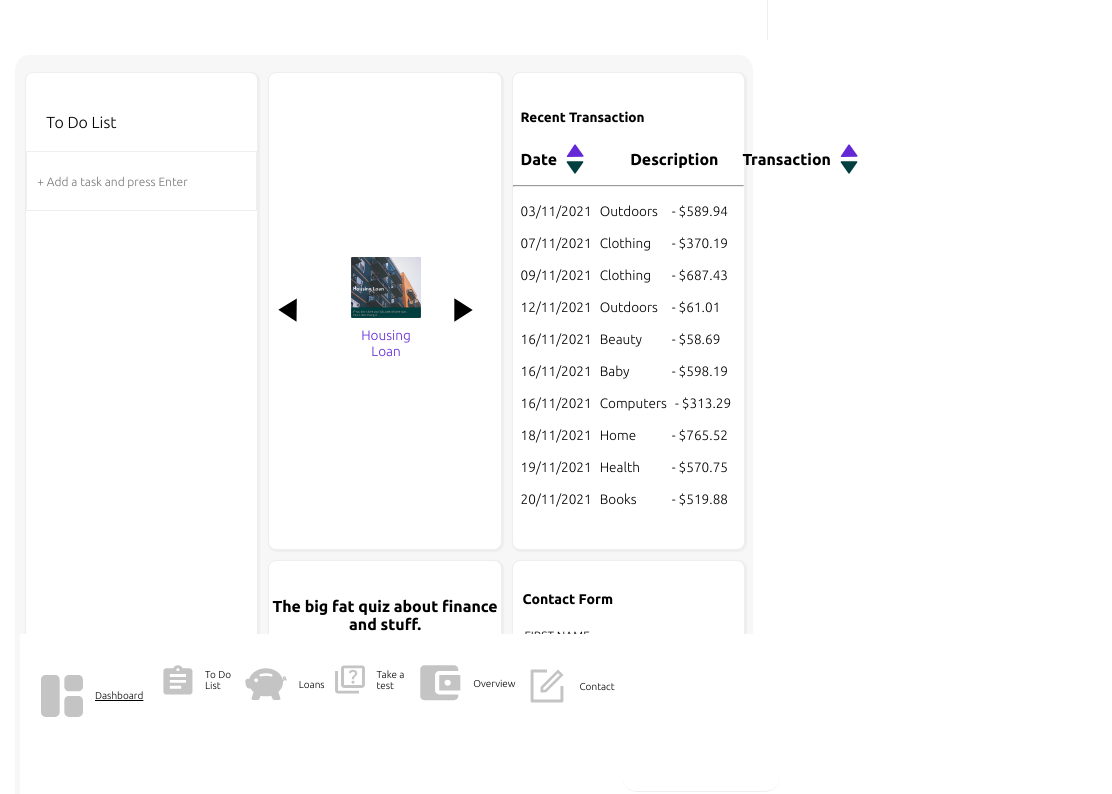
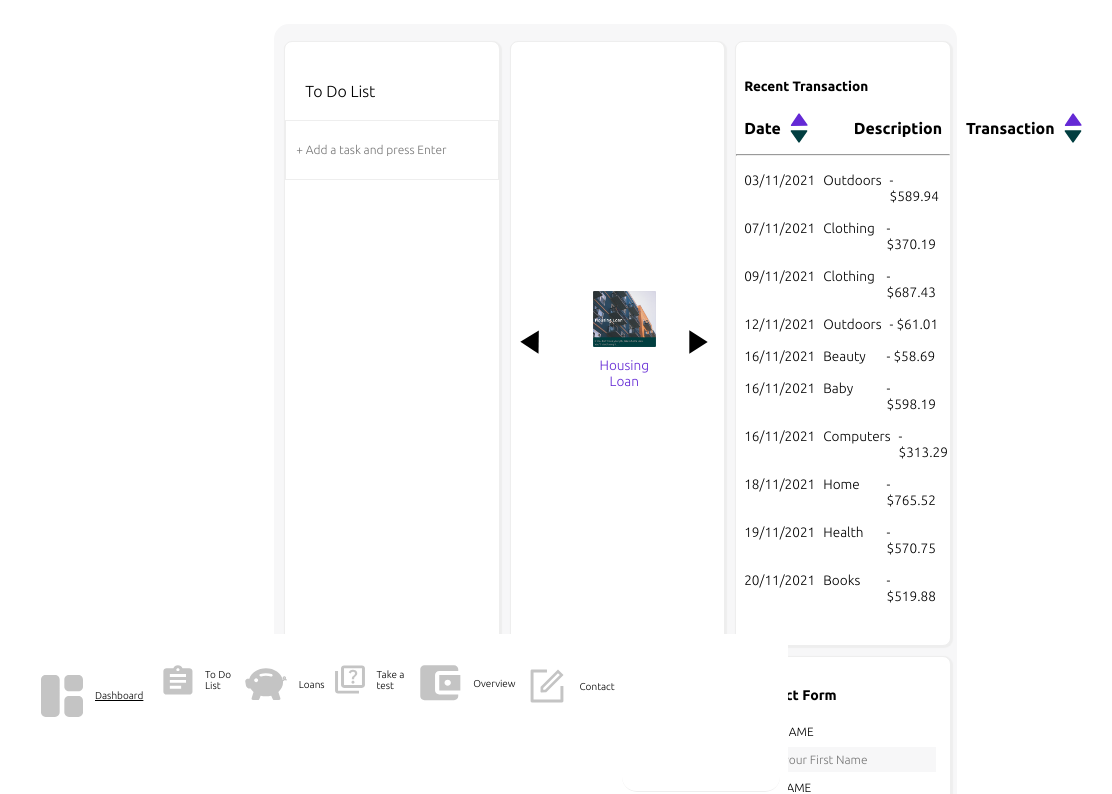
Before and after one commit to Judithlourde/Dashboard, a Vue app: page / in a window 768 px wide. Shown: the top 794 px of the page, 1112 px wide, since content can reach past the window. Built offline with nearby package versions, Linux system fonts and the light colour scheme.

Commit message:
Added responsive styling for mobile and desktop

```diff
--- a/src/css/style.css
+++ b/src/css/style.css
@@ -1,28 +1,34 @@
-body {
-    font-size: 1em;
-    font-family: 'Ubuntu', sans-serif;
+/* small devices (mobiles, 768px and down) */
+@media screen and (max-width: 768px) {
+    .home {
+        display: flex;
+        flex-direction: column;
+        align-items: center;
+        width: 100vw;
+        height: 100vh;
     }
 
-a {
-    text-decoration: none;
+    .home__sidebar {
+        width: 100vw;
     }
 
-button {
-    cursor: pointer;
+    .home__main {
+        width: 100%;
+        height: 100%;
+        padding: 10px;
+    }
 }
 
-.dashboard-section {
+/* Medium devices (landscape tablets, 768px and up) */
+@media screen and (min-width: 768px) {
+    .home {
         display: grid;
-    grid-template-columns: 250px auto;
+        grid-template-columns: 250px 1fr;
+        grid-template-rows: 1fr;
         max-width: calc(1400px + 14%);
         margin-right: auto;
         margin-left: auto;
+        width: 100vw;
+        height: 100vh;
     }
-
-.dashboard-section__main {
-    position: relative;
-    background: #F5F5F5;
-    width: 100%;
-
-
 }
```
Lines whose indentation alone changed are shown as unchanged.
